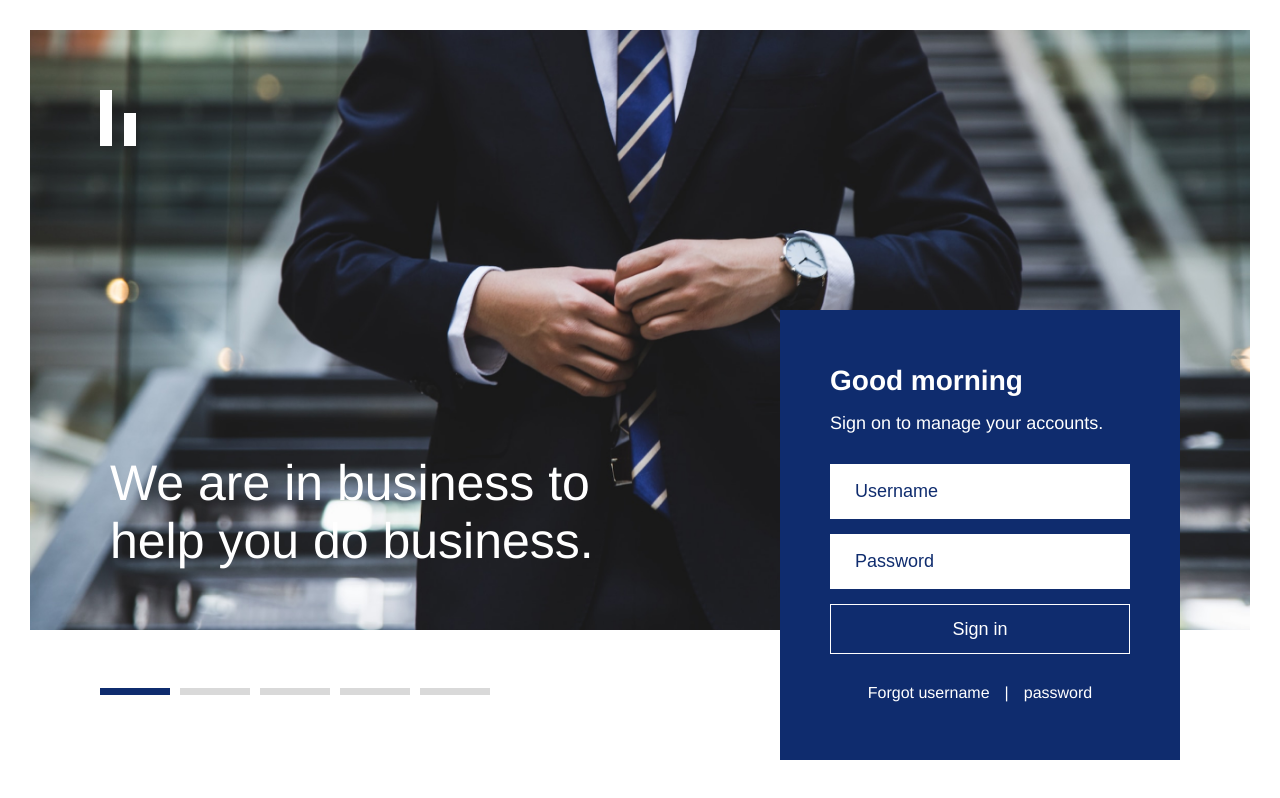
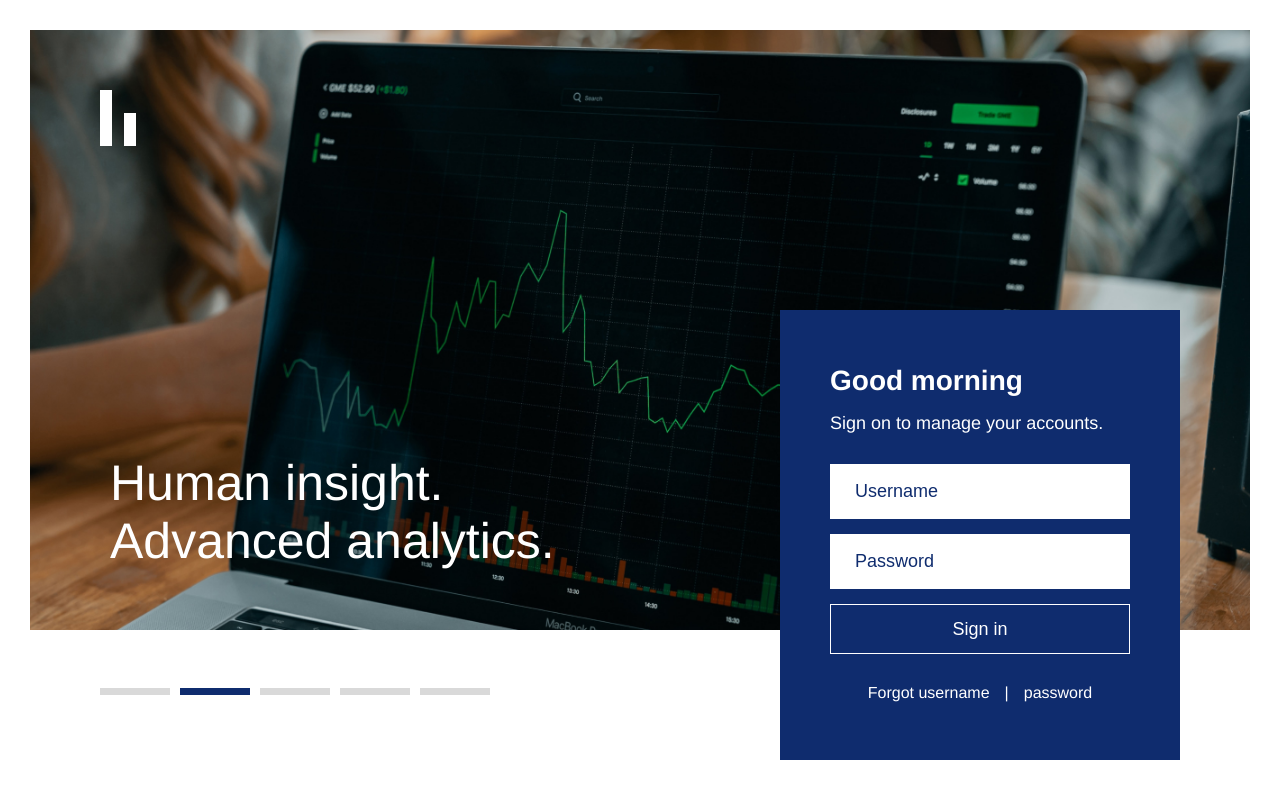
Before and after one commit to jaehyung8675/bank, a Next.js app: page / in a window 1280 px wide. Built offline with nearby package versions, Linux system fonts and the light colour scheme.

Commit message:
update autotimer slide

```diff
--- a/pages/index.js
+++ b/pages/index.js
@@ -1,29 +1,51 @@
 import Head from 'next/head';
-import { useEffect, useState } from 'react';
+import { useEffect, useRef, useState } from 'react';
 
 const SLIDES = [
-  { copyUp: 'We are in business to', copyBottom: 'help you do business.' },
-  { copyUp: 'Human insight.', copyBottom: 'Advanced analytics.' },
-  { copyUp: 'Choose the card', copyBottom: 'that works for you.' },
-  { copyUp: 'You may qualify for', copyBottom: 'an upgrade.' },
-  { copyUp: 'Up to 4.70%', copyBottom: 'Annual Percentage Yield.' },
+  { copyTop: 'We are in business to', copyBottom: 'help you do business.' },
+  { copyTop: 'Human insight.', copyBottom: 'Advanced analytics.' },
+  { copyTop: 'Choose the card', copyBottom: 'that works for you.' },
+  { copyTop: 'You may qualify for', copyBottom: 'an upgrade.' },
+  { copyTop: 'Up to 4.70%', copyBottom: 'Annual Percentage Yield.' },
 ];
 
 export default function Home() {
   const [currentSlide, setCurrentSlide] = useState(0);
   const [slideUp, setSlideUp] = useState(false);
+  const timeoutRef = useRef(null);
 
-  const goToSlide = (slideIndex) => {
+  const slideUpHandler = () => {
     setSlideUp(false);
-    setCurrentSlide(slideIndex);
     setTimeout(() => {
       setSlideUp(true);
     }, 100);
   };
 
+  const goToSlide = (slideIndex) => {
+    setSlideUp(false);
+    setCurrentSlide(slideIndex);
+    slideUpHandler();
+  };
+
+  const resetTimeout = () => {
+    if (timeoutRef.current) {
+      clearTimeout(timeoutRef.current);
+    }
+  };
+
   useEffect(() => {
-    setSlideUp(true);
-  }, []);
+    slideUpHandler();
+    resetTimeout();
+    timeoutRef.current = setTimeout(() => {
+      setCurrentSlide(
+        currentSlide === SLIDES.length - 1 ? 0 : currentSlide + 1
+      );
+    }, 3000);
+
+    return () => {
+      resetTimeout();
+    };
+  }, [currentSlide]);
 
   return (
     <>
@@ -60,7 +82,7 @@ export default function Home() {
                 <h1>
                   <div className='overflow-hidden'>
                     <span className={slideUp ? 'slide-up' : null}>
-                      {SLIDES[currentSlide].copyUp}
+                      {SLIDES[currentSlide].copyTop}
                     </span>
                   </div>
                   <div className='overflow-hidden'>
--- a/styles/style.css
+++ b/styles/style.css
@@ -75,6 +75,8 @@
   display: flex;
   align-items: flex-end;
   padding: 6rem 8rem;
+
+  transition: ease 1000ms;
 }
 
 .slide h1 {
@@ -98,7 +100,7 @@
 .slide .slide-up {
   transform: none;
   transition-delay: 0.5s;
-  transition-duration: 0.5s;
+  transition-duration: 0.3s;
   transition-property: transform;
 }
 
```
